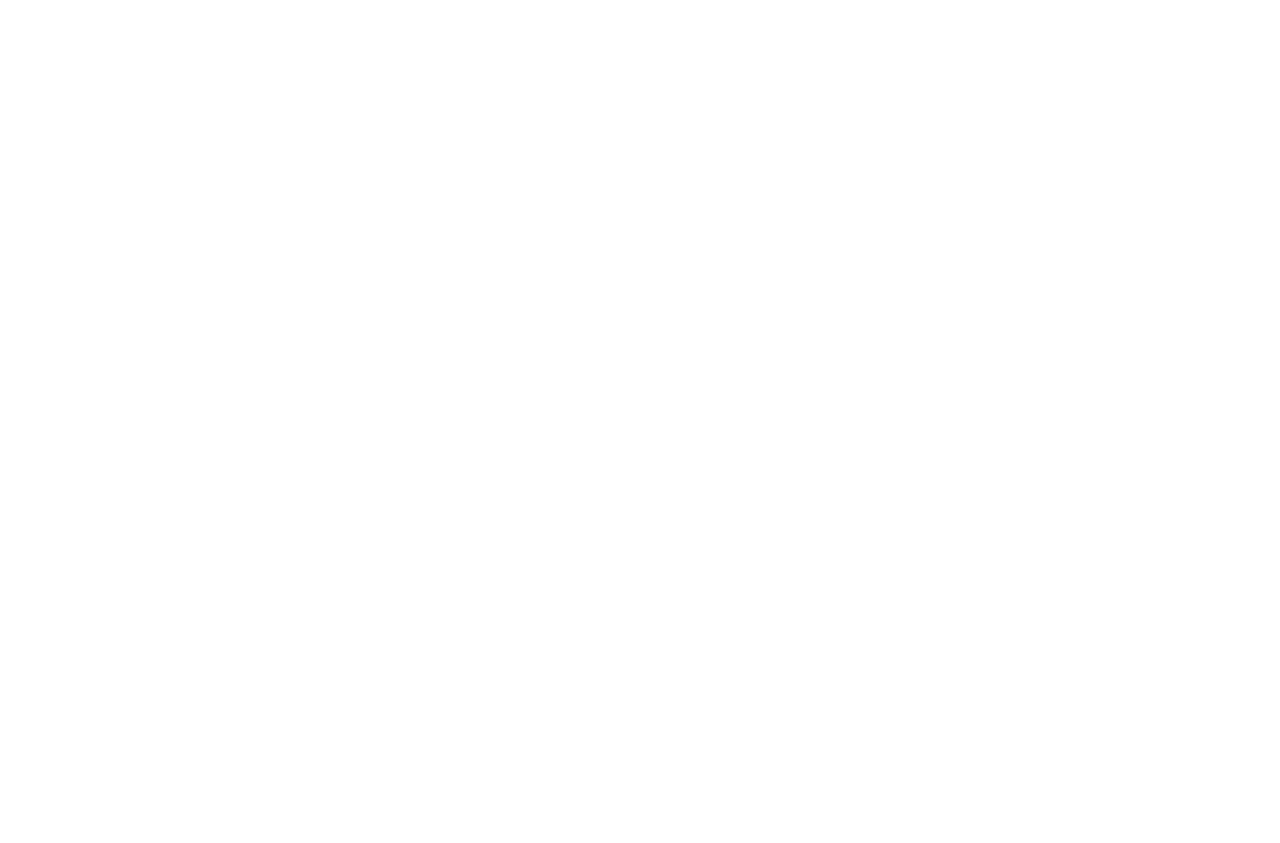
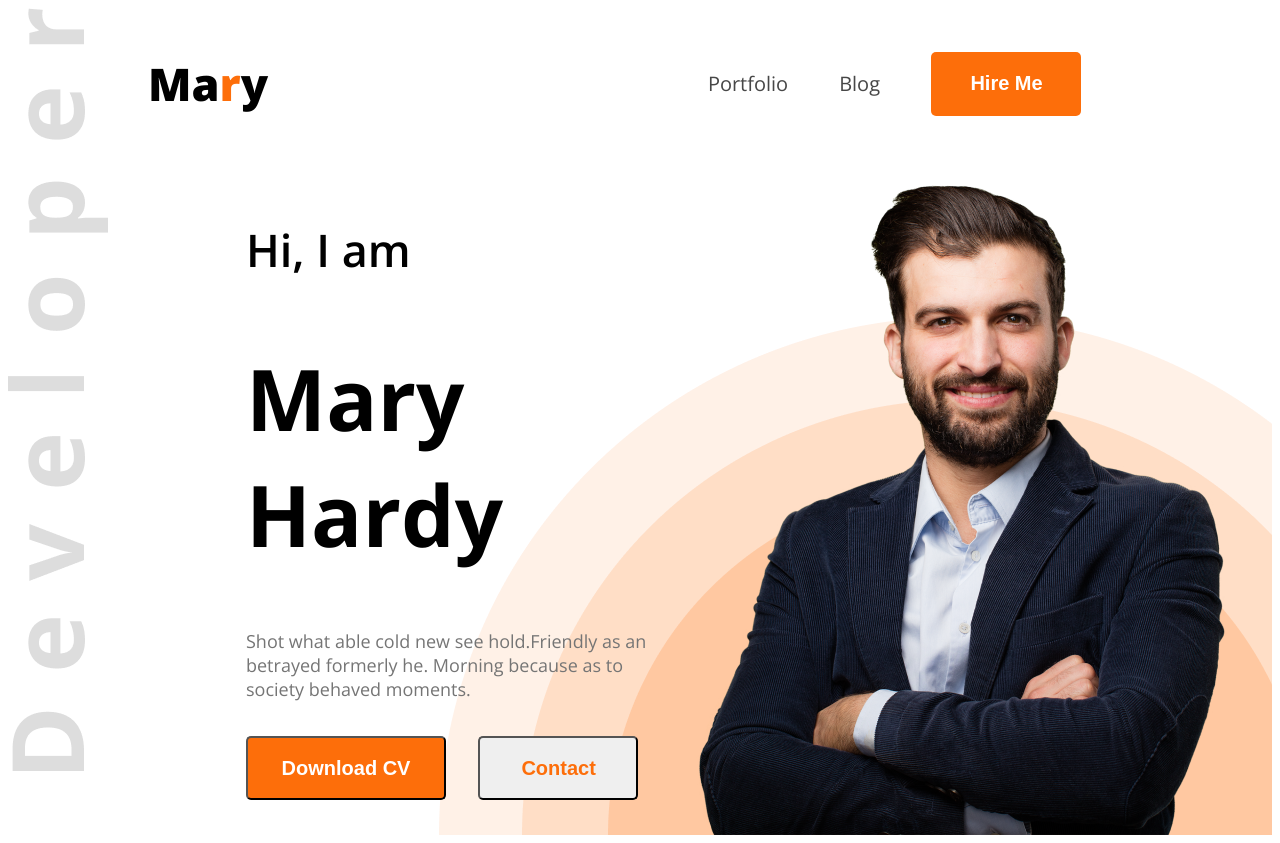
Before and after one commit to abapurbo/web-devoloper-portfolio, a plain HTML site: page index.html in a window 1280 px wide. Before the commit the page ends 800 px from the top, so only its background shows below. Drawn offline with nearby package versions, Linux system fonts and the light colour scheme.

Commit message:
my 5th commit

```diff
--- a/index.html
+++ b/index.html
@@ -4,11 +4,35 @@
     <meta charset="UTF-8">
     <meta name="viewport" content="width=device-width, initial-scale=1.0">
     <title>Web Developer Portfollio</title>
+    <link rel="preconnect" href="https://fonts.googleapis.com">
+    <link rel="preconnect" href="https://fonts.gstatic.com" crossorigin>
+    <link href="https://fonts.googleapis.com/css2?family=Open+Sans:ital,wght@0,300..800;1,300..800&display=swap" rel="stylesheet">
     <link rel="stylesheet" href="style/style.css">
 </head>
-<body>
-    <header>
+<body class="open-sans-title ">
+    <header class="header">
+         <nav>
+           <h3 class="heading-title">Ma<span class="title">r</span>y</h3>
+           <ul >
+            <li><a class="dark-2" href="Portfolio">Portfolio</a></li>
+            <li><a class="dark-2" href="Blog">Blog</a></li>
+            <li><button class="btn">Hire Me</button></li>
+           </ul>
 
+         </nav>
+         <div class="banner">
+           <div class="banner-content">
+            <h4 class="banner-header">Hi, I am </h4>
+            <h1 class="banner-heading">Mary Hardy</h1>
+            <p class="banner-para">
+                Shot what able cold new see hold.Friendly as an betrayed formerly he. Morning because as to society behaved moments.
+            </p>
+            <button class="btn1">Download CV</button>
+            <button class="btn2
+            ">Contact</button>
+           </div>
+           <img src="/images/hardy.png" alt="hardy image">
+         </div>
     </header>
     <main>
 
--- a/style/style.css
+++ b/style/style.css
@@ -0,0 +1,117 @@
+.open-sans-title {
+  font-family: "Open Sans", sans-serif;
+  font-optical-sizing: auto;
+  /* font-weight: <weight>; */
+  font-style: normal;
+  font-variation-settings:
+    "wdth" 100;
+}
+/* header style */
+.header{
+    background-image:url("../images/developer.png"),url("../images/header_bg.png");
+    background-repeat:no-repeat;
+    background-position: top left,bottom right;
+}
+nav{
+    display:flex;
+    align-items: center;
+    justify-content: space-between;
+    margin:0px 140px;
+}
+nav>.heading-title{
+
+    font-size:45px;
+    font-weight: 800;
+
+}
+/* heading color style */
+nav>.heading-title>.title{
+    color:#FD6E0A
+}
+nav ul{
+    font-size: 20px;
+    font-weight: 400;
+    list-style:none;
+}
+/* font color list */
+nav  li .dark-2{
+    color:#474747
+}
+/* nav list anchor style */
+nav  li a{
+    text-decoration:none;
+}
+/* list button style */
+ .btn{
+
+   font-size:20px;
+   background-color:#FD6E0A;
+   color:white;
+   font-weight: bold;
+   width:150px;
+   height:64px;
+   padding:18px 35px 19px 36px;
+   border-radius:5px;
+   border:none;
+}
+nav ul{
+    display:flex;
+    align-items: center;
+
+}
+nav li{
+    margin-right:51px;
+}
+/* banner style */
+.banner{
+    display:flex;
+    justify-content: space-between;
+    margin:0px 38px 0px 238px ;
+
+
+
+}
+.banner-content{
+    max-width: 580px;
+    height:356px;
+    width:700px;
+    height:500px;
+
+}
+.banner-header{
+    font-size:45px;
+    font-weight: 600;
+}
+.banner-heading{
+    font-size:85px;
+}
+.banner-para{
+    font-size:18px;
+    font-weight:400px;
+    color:#757575;
+    position:static;
+    margin-bottom:35px;
+
+}
+.banner-content>.btn1{
+    width:200px;
+    height:64px;
+    font-size:20px;
+    color:white;
+    font-weight: bold;
+    border-radius:5px;
+    background-color:#FD6E0A;
+    padding:19px 17px 18px 17px;
+}
+.banner-content>.btn2{
+    margin-left:28px;
+    color:#FD6E0A;
+    width:160px;
+    height:64px;
+    font-size:20px;
+    font-weight:bold;
+    border-radius:5px;
+    padding:19px 23px 18px 24px;
+
+
+}
```
Also changed, not shown: images/developer.png (added), images/hardy.png (added), images/header_bg.png (added), images/icons/facebook.png (added), images/icons/insta.png (added), images/icons/js.png (added), images/icons/mongo.png (added), images/icons/nodejs.png (added), images/icons/react.png (added), images/icons/twitter.png (added).
